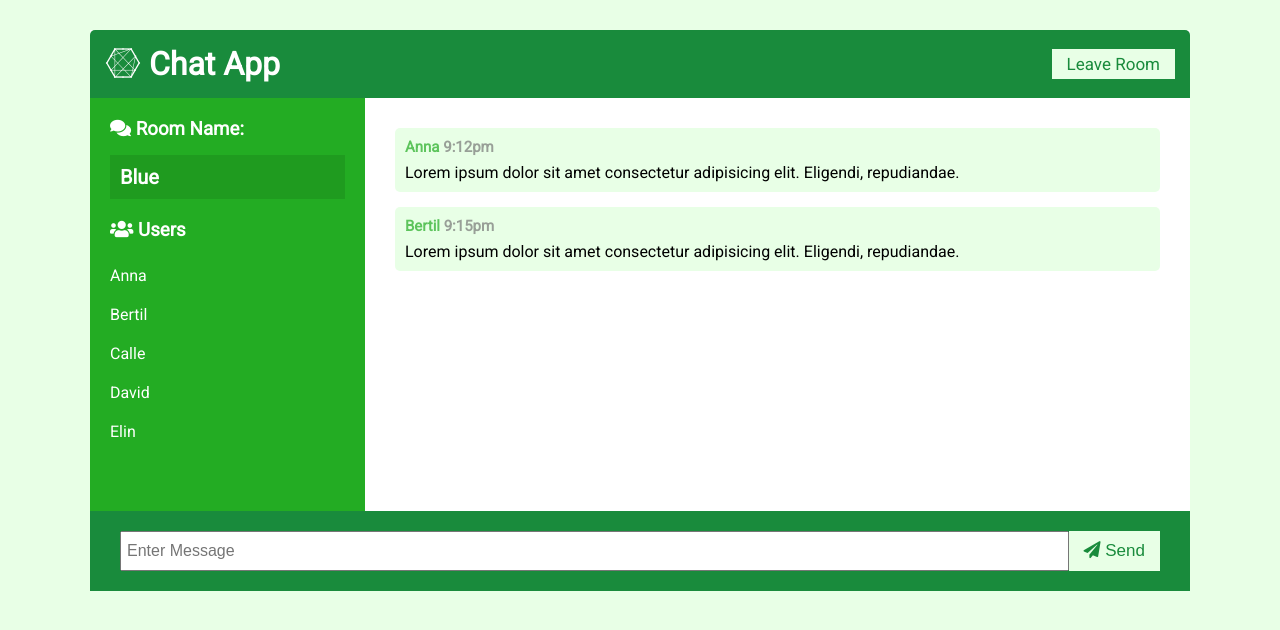
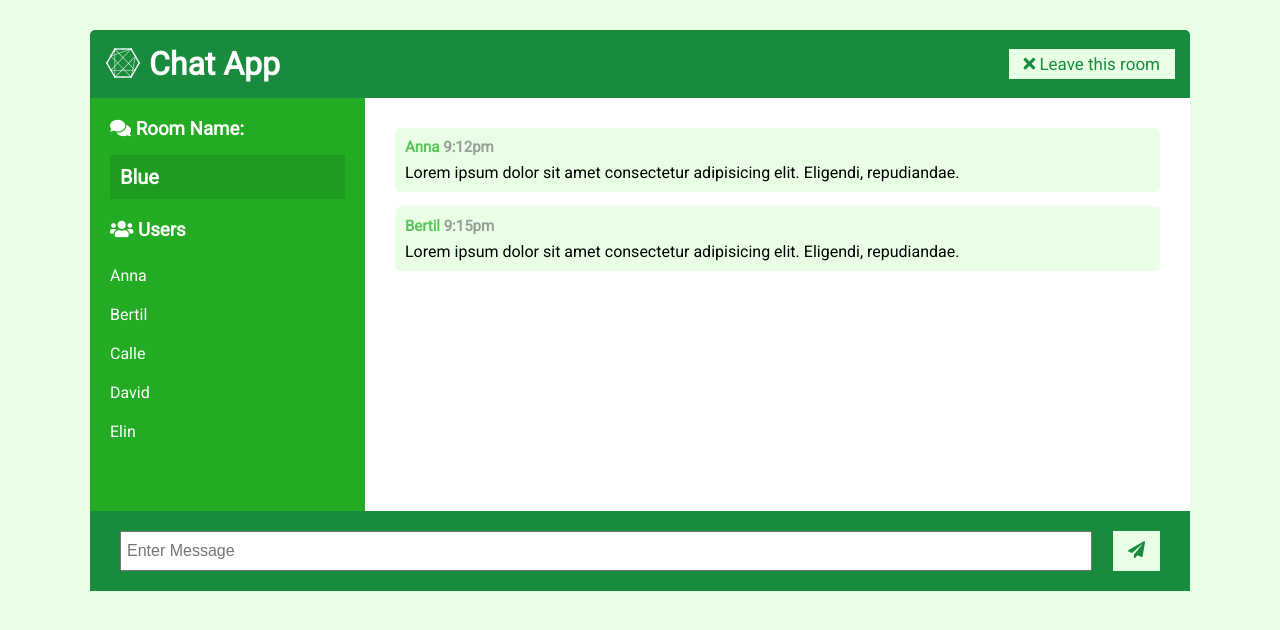
Before and after one commit to oscarwiberg/chat-app, a website: page public/chat.html in a window 1280 px wide. Drawn offline with nearby package versions, Linux system fonts and the light colour scheme; no server answers.

Commit message:
small styling changes

```diff
--- a/public/chat.html
+++ b/public/chat.html
@@ -16,7 +16,9 @@
     <div class="chat-container">
       <header class="chat-header">
         <h1><i class="fab fa-connectdevelop"></i> Chat App</h1>
-        <a href="index.html" class="btn">Leave Room</a>
+        <a href="index.html" class="btn"
+          ><i class="fas fa-times"></i> Leave this room</a
+        >
       </header>
       <main class="chat-main">
         <div class="chat-sidebar">
@@ -57,7 +59,7 @@
             required
             autocomplete="off"
           />
-          <button class="btn"><i class="fas fa-paper-plane"></i> Send</button>
+          <button class="btn"><i class="fas fa-paper-plane"></i></button>
         </form>
       </div>
     </div>
--- a/public/css/style.css
+++ b/public/css/style.css
@@ -126,6 +126,10 @@
   flex: 1;
 }
 
+.chat-form-container button {
+  margin-left: 2%;
+}
+
 /* Join Page */
 .join-container {
   max-width: 500px;
```
Also changed, not shown: public/index.html (+1 -1 lines).
